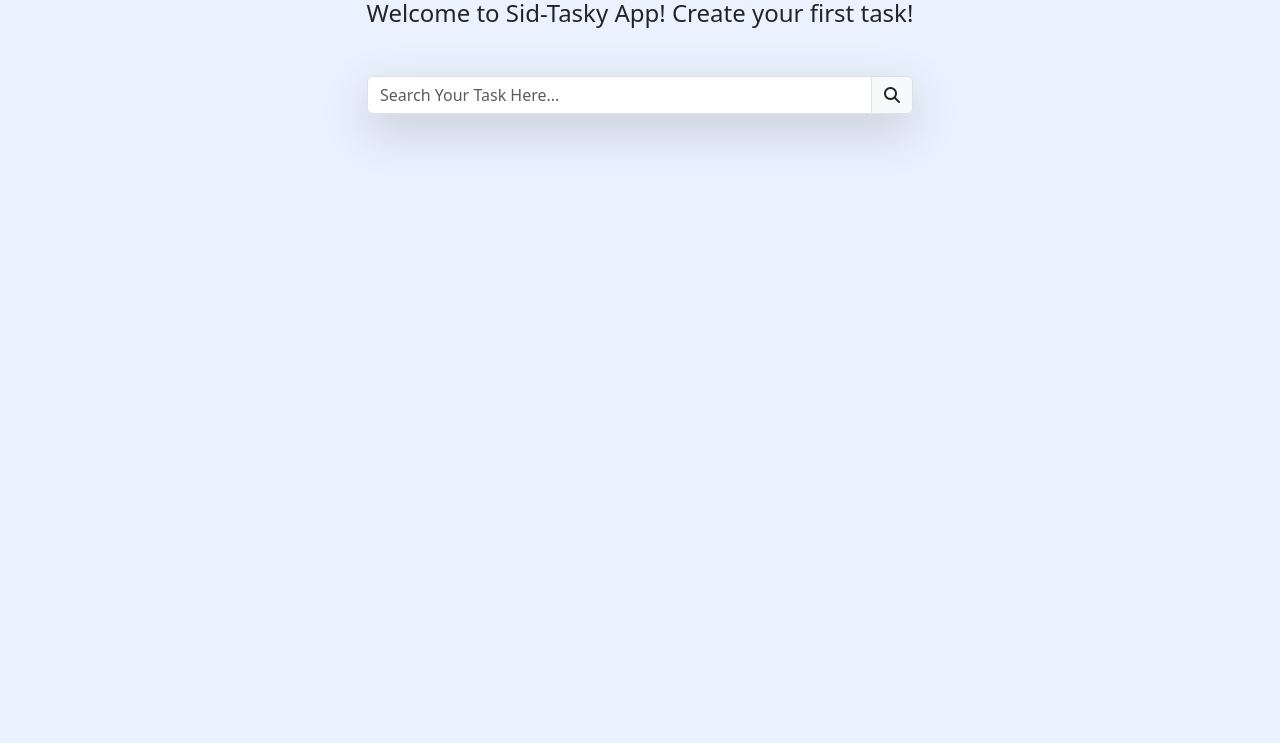
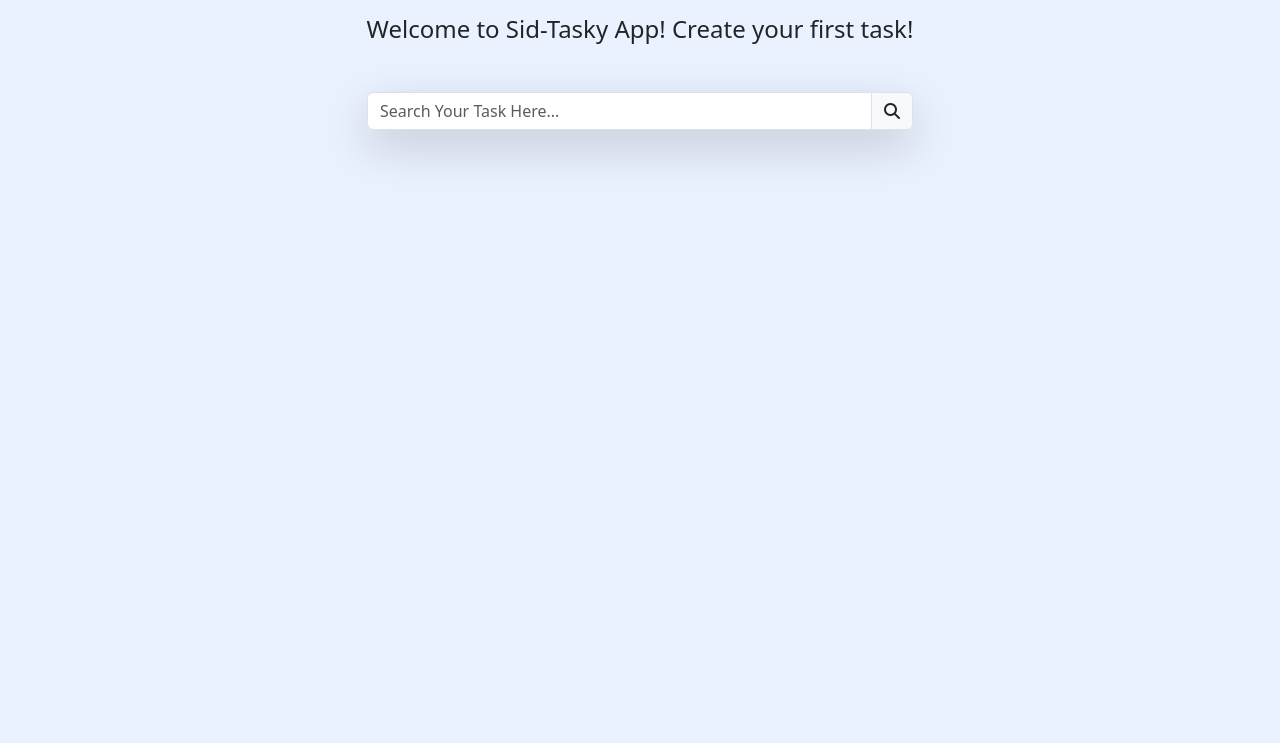
Before and after one commit to SidneyRamphalile/Sid-Tasky-App, a plain HTML site: page index.html in a window 1280 px wide. Shown: the part 57-800 px from the top of the page. Drawn offline with nearby package versions, Linux system fonts and the light colour scheme.

Commit message:
Updated correct spacing

```diff
--- a/index.html
+++ b/index.html
@@ -148,8 +148,9 @@
     </div>
   </div>
 </nav>
+
 <div>
-  <h4 class="text-center mt-3git ">Welcome to Sid-Tasky App! Create your first task!
+  <h4 class="text-center mt-3 mx-2 ">Welcome to Sid-Tasky App! Create your first task!
   </h4>
 </div>
 
```
